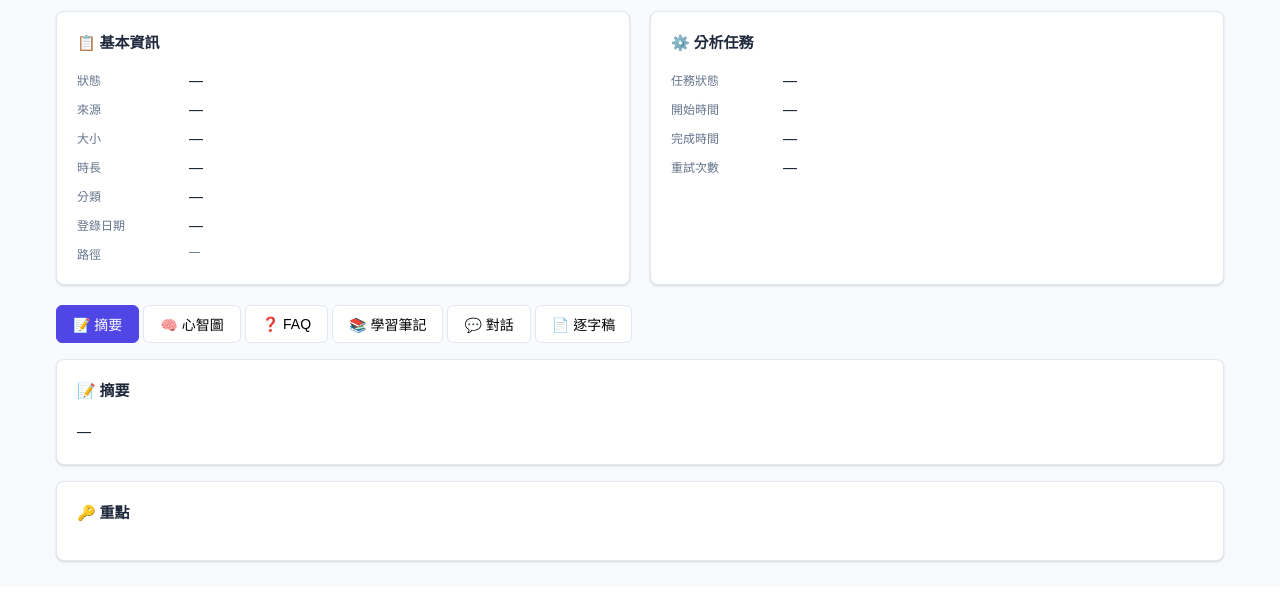
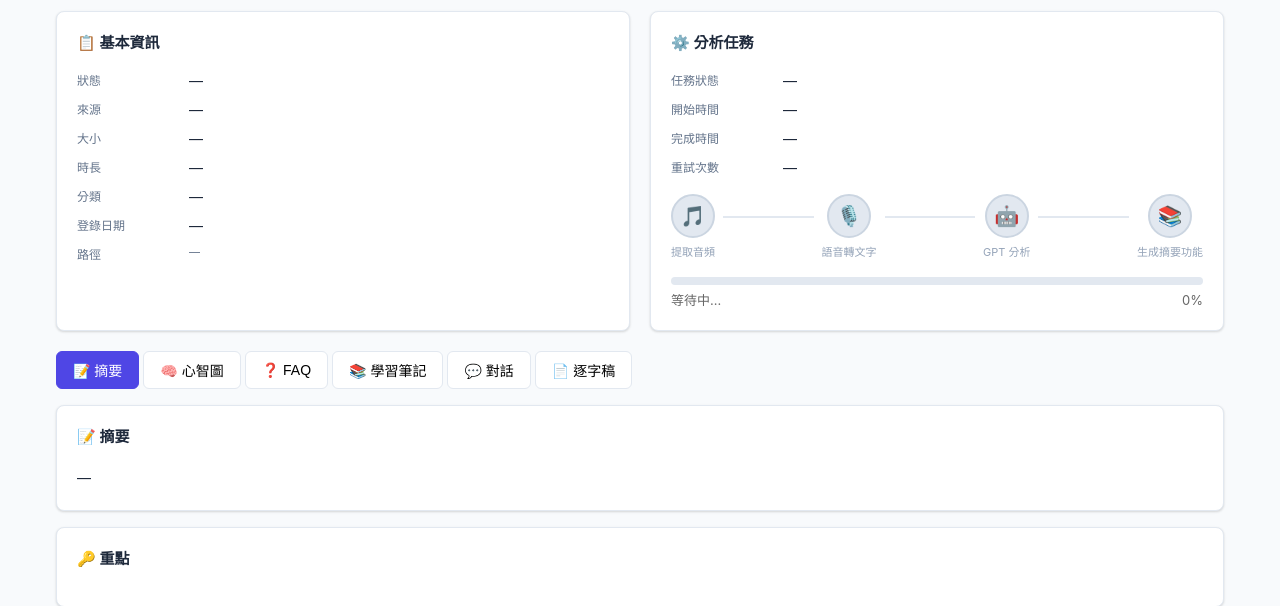
Before and after one commit to hwchiu/mochia, a Python web app: template video_analyzer/templates/detail.html in a window 1280 px wide. Shown: the part 213-819 px from the top of the page. Before the commit the page ends 776 px from the top, so only its background shows below. Run offline with Jinja, Linux system fonts and the light colour scheme; the template is opened without the code that fills it, so the values that code supplies are empty.

Commit message:
feat: granular per-step progress tracking for analysis pipeline
- FFmpeg real-time progress via Popen stderr parsing (time= parsing)
- Whisper chunk-by-chunk progress (chunk N/M)
- GPT step 4 sub-progress: mindmap(0%) → faq(33%) → study_notes(66%)
- DB: add progress_sub column (0-100) with auto-migration
- API: /status returns progress.sub_percent
- Frontend: 4-step visual indicator with active/done states
- Sub-progress bar shows within-step percentage
- Main progress bar shows combined overall progress

Co-authored-by: Copilot <223556219+Copilot@users.noreply.github.com>

```diff
--- a/video_analyzer/static/css/style.css
+++ b/video_analyzer/static/css/style.css
@@ -211,3 +211,101 @@ td.name { max-width: 280px; overflow: hidden; text-overflow: ellipsis; white-spa
 /* ─── Progress bar ─── */
 .progress-bar-wrap { background: var(--border); border-radius: 999px; height: 6px; overflow: hidden; }
 .progress-bar { height: 100%; background: var(--primary); border-radius: 999px; transition: width .4s; }
+
+/* ─── Analysis Progress Steps ─── */
+.progress-steps {
+  display: flex;
+  align-items: center;
+  justify-content: space-between;
+  margin-bottom: 16px;
+}
+
+.progress-step {
+  display: flex;
+  flex-direction: column;
+  align-items: center;
+  gap: 6px;
+  flex: 0 0 auto;
+}
+
+.pstep-icon {
+  width: 44px;
+  height: 44px;
+  border-radius: 50%;
+  display: flex;
+  align-items: center;
+  justify-content: center;
+  font-size: 20px;
+  background: #e2e8f0;
+  border: 2px solid #cbd5e1;
+  transition: all 0.3s;
+}
+
+.pstep-label {
+  font-size: 11px;
+  color: #94a3b8;
+  text-align: center;
+  max-width: 72px;
+}
+
+.progress-step.done .pstep-icon {
+  background: #dcfce7;
+  border-color: #16a34a;
+}
+.progress-step.done .pstep-emoji { display: none; }
+.progress-step.done .pstep-check { display: inline !important; color: #16a34a; font-size: 18px; font-weight: 700; }
+.progress-step.done .pstep-label { color: #16a34a; font-weight: 600; }
+
+.progress-step.active .pstep-icon {
+  background: #ede9fe;
+  border-color: #7c3aed;
+  animation: pulse-ring 1.5s ease-in-out infinite;
+}
+.progress-step.active .pstep-label { color: #7c3aed; font-weight: 600; }
+
+@keyframes pulse-ring {
+  0%, 100% { box-shadow: 0 0 0 0 rgba(124, 58, 237, 0.3); }
+  50% { box-shadow: 0 0 0 8px rgba(124, 58, 237, 0); }
+}
+
+.progress-connector {
+  flex: 1;
+  height: 2px;
+  background: #e2e8f0;
+  margin: 0 8px;
+  margin-bottom: 20px;
+  transition: background 0.3s;
+}
+.progress-connector.done { background: #16a34a; }
+.progress-connector.active {
+  background: linear-gradient(90deg, #16a34a 0%, #7c3aed 100%);
+}
+
+/* Overall progress bar track */
+.progress-bar-track {
+  height: 8px;
+  background: #e2e8f0;
+  border-radius: 9999px;
+  overflow: hidden;
+}
+.progress-bar-fill {
+  height: 100%;
+  background: linear-gradient(90deg, #4f46e5, #7c3aed);
+  border-radius: 9999px;
+  transition: width 0.6s ease;
+}
+
+/* Sub-progress bar (within a step) */
+.progress-sub-track {
+  height: 4px;
+  background: #e2e8f0;
+  border-radius: 9999px;
+  overflow: hidden;
+  margin-top: 6px;
+}
+.progress-sub-fill {
+  height: 100%;
+  background: #7c3aed;
+  border-radius: 9999px;
+  transition: width 0.4s ease;
+}
--- a/video_analyzer/static/js/detail.js
+++ b/video_analyzer/static/js/detail.js
@@ -31,7 +31,7 @@ async function loadDetail() {
     toast("載入影片資訊失敗: " + e.message, "error");
   }
 
-  // Task status
+  // Task status + progress
   try {
     const s = await api("GET", `/api/analysis/${videoId}/status`);
     if (s.task) {
@@ -41,6 +41,13 @@ async function loadDetail() {
       document.getElementById("task-completed").textContent = t.completed_at ? new Date(t.completed_at).toLocaleString("zh-TW") : "—";
       document.getElementById("task-retries").textContent = t.retry_count;
       document.getElementById("task-section").classList.remove("hidden");
+    }
+
+    // Render progress if processing/queued
+    if (["queued", "processing"].includes(s.video_status)) {
+      renderProgress(s.progress);
+    } else if (s.video_status === "completed") {
+      renderProgress({ step: 4, sub_percent: 100, message: "分析完成", percent: 100 });
     }
   } catch {}
 
@@ -74,6 +81,50 @@ async function loadDetail() {
       pollTimer = setTimeout(loadDetail, 5000);
     }
   }
+}
+
+function renderProgress(p) {
+  if (!p) return;
+  document.getElementById("progress-section").classList.remove("hidden");
+
+  const step = p.step || 0;
+  const sub = p.sub_percent || 0;
+
+  // Update each step indicator (1-4)
+  for (let i = 1; i <= 4; i++) {
+    const el = document.getElementById(`pstep-${i}`);
+    el.classList.remove("done", "active");
+    if (i < step) el.classList.add("done");
+    else if (i === step) el.classList.add("active");
+  }
+
+  // Update connectors (1-3)
+  for (let i = 1; i <= 3; i++) {
+    const el = document.getElementById(`pconn-${i}`);
+    el.classList.remove("done", "active");
+    if (i < step) el.classList.add("done");
+    else if (i === step) el.classList.add("active");
+  }
+
+  // Overall progress bar: step-level progress + sub-progress contribution
+  const overallPct = step === 0 ? 0 : Math.min(
+    Math.floor((step - 1) / 4 * 100) + Math.floor(sub / 4),
+    100
+  );
+  document.getElementById("progress-bar-fill").style.width = overallPct + "%";
+
+  // Sub-progress bar (only show when actively processing a step)
+  const subTrack = document.getElementById("progress-sub-track");
+  if (step > 0 && step <= 4 && sub < 100) {
+    subTrack.style.display = "block";
+    document.getElementById("progress-sub-fill").style.width = sub + "%";
+  } else {
+    subTrack.style.display = "none";
+  }
+
+  // Message and percent
+  document.getElementById("progress-message").textContent = p.message || "等待中...";
+  document.getElementById("progress-percent").textContent = overallPct + "%";
 }
 
 function switchTab(tabName) {
--- a/video_analyzer/templates/detail.html
+++ b/video_analyzer/templates/detail.html
@@ -91,6 +91,55 @@
         <div class="kv-row"><div class="kv-key">開始時間</div><div class="kv-val" id="task-started">—</div></div>
         <div class="kv-row"><div class="kv-key">完成時間</div><div class="kv-val" id="task-completed">—</div></div>
         <div class="kv-row"><div class="kv-key">重試次數</div><div class="kv-val" id="task-retries">—</div></div>
+      </div>
+
+      <!-- Progress Bar (shown while processing) -->
+      <div id="progress-section" class="hidden" style="margin-top:16px">
+        <div class="progress-steps">
+          <div class="progress-step" id="pstep-1">
+            <div class="pstep-icon">
+              <span class="pstep-emoji">🎵</span>
+              <span class="pstep-check" style="display:none">✓</span>
+            </div>
+            <div class="pstep-label">提取音頻</div>
+          </div>
+          <div class="progress-connector" id="pconn-1"></div>
+          <div class="progress-step" id="pstep-2">
+            <div class="pstep-icon">
+              <span class="pstep-emoji">🎙️</span>
+              <span class="pstep-check" style="display:none">✓</span>
+            </div>
+            <div class="pstep-label">語音轉文字</div>
+          </div>
+          <div class="progress-connector" id="pconn-2"></div>
+          <div class="progress-step" id="pstep-3">
+            <div class="pstep-icon">
+              <span class="pstep-emoji">🤖</span>
+              <span class="pstep-check" style="display:none">✓</span>
+            </div>
+            <div class="pstep-label">GPT 分析</div>
+          </div>
+          <div class="progress-connector" id="pconn-3"></div>
+          <div class="progress-step" id="pstep-4">
+            <div class="pstep-icon">
+              <span class="pstep-emoji">📚</span>
+              <span class="pstep-check" style="display:none">✓</span>
+            </div>
+            <div class="pstep-label">生成摘要功能</div>
+          </div>
+        </div>
+        <div style="margin-top:10px">
+          <div class="progress-bar-track">
+            <div class="progress-bar-fill" id="progress-bar-fill" style="width:0%"></div>
+          </div>
+          <div class="progress-sub-track" id="progress-sub-track" style="display:none">
+            <div class="progress-sub-fill" id="progress-sub-fill" style="width:0%"></div>
+          </div>
+          <div style="display:flex;justify-content:space-between;margin-top:6px;font-size:13px;color:#666">
+            <span id="progress-message">等待中...</span>
+            <span id="progress-percent">0%</span>
+          </div>
+        </div>
       </div>
     </div>
   </div>
```
Also changed, not shown: video_analyzer/app/database.py (+19 -3 lines), video_analyzer/app/routers/analysis.py (+18 -1 lines), video_analyzer/app/services/audio_extractor.py (+21 -4 lines), video_analyzer/app/services/transcriber.py (+15 -4 lines), video_analyzer/tests/test_services.py (+16 -10 lines), video_analyzer/tests/test_worker.py (+2 -2 lines), video_analyzer/worker.py (+32 -6 lines).
